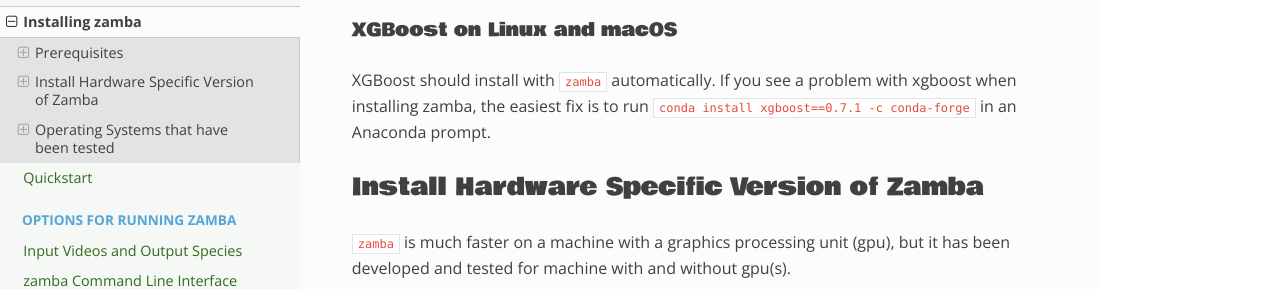
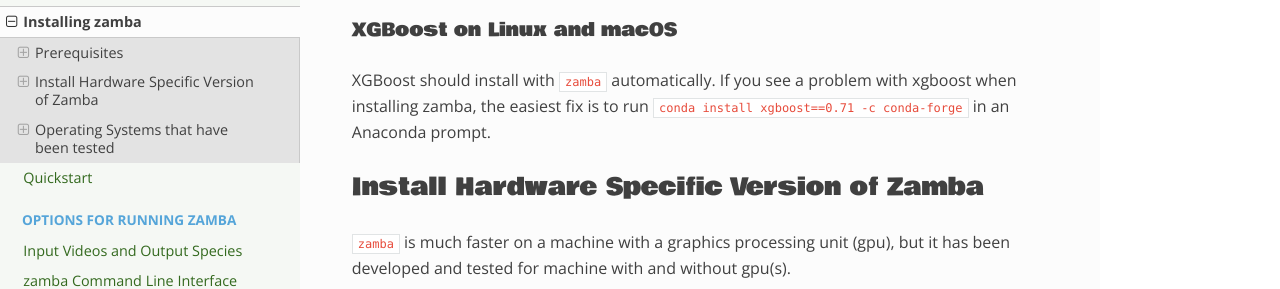
Before and after one commit to drivendataorg/zamba, a Sphinx documentation site: the page built from docs/install.md, in a window 1280 px wide and 900 px high, scrolled down 1315 px. Shown: the part 159-448 px from the top of the window. Built offline with Sphinx 7.4.7 and the Read the Docs theme 2.0.0, drawn with Linux system fonts in a browser that asks for light colours; some web fonts are replaced.

Commit message:
Fix xgboost version typo

```diff
--- a/docs/install.md
+++ b/docs/install.md
@@ -51,7 +51,7 @@
 
 #### XGBoost on Linux and macOS
 
-XGBoost should install with `zamba` automatically. If you see a problem with xgboost when installing zamba, the easiest fix is to run `conda install xgboost==0.7.1 -c conda-forge` in an Anaconda prompt.
+XGBoost should install with `zamba` automatically. If you see a problem with xgboost when installing zamba, the easiest fix is to run `conda install xgboost==0.71 -c conda-forge` in an Anaconda prompt.
 
 
 ## Install Hardware Specific Version of Zamba
```
